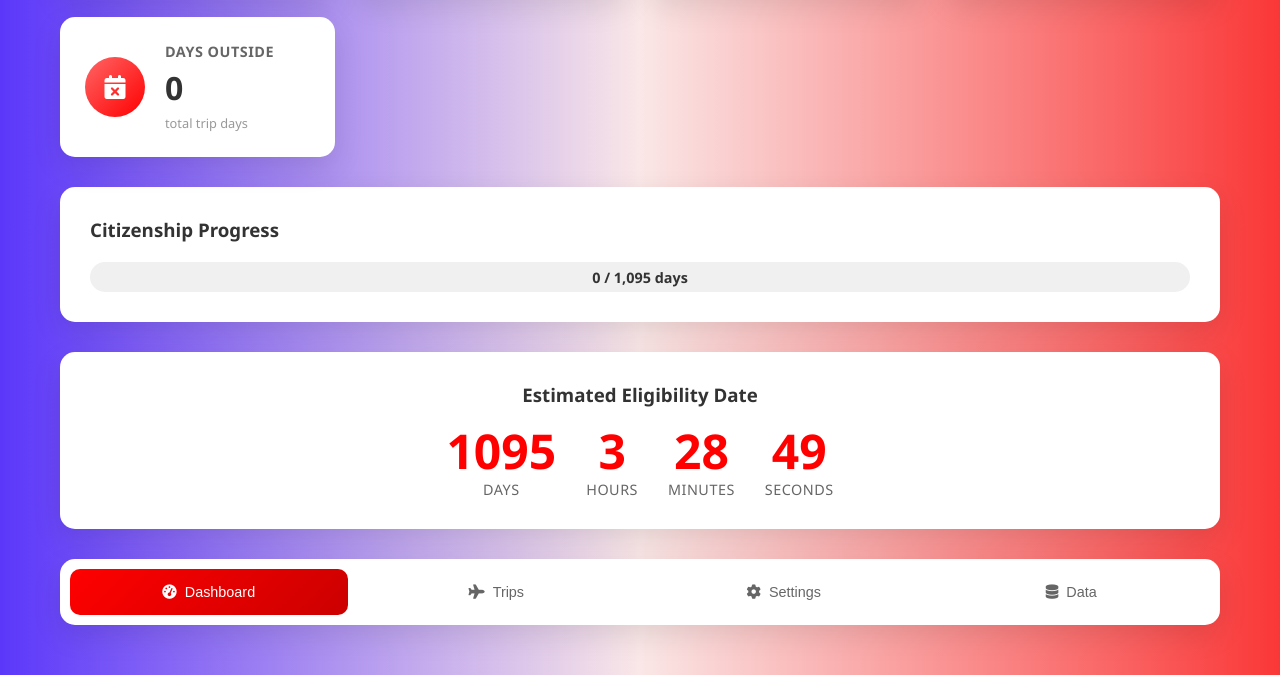
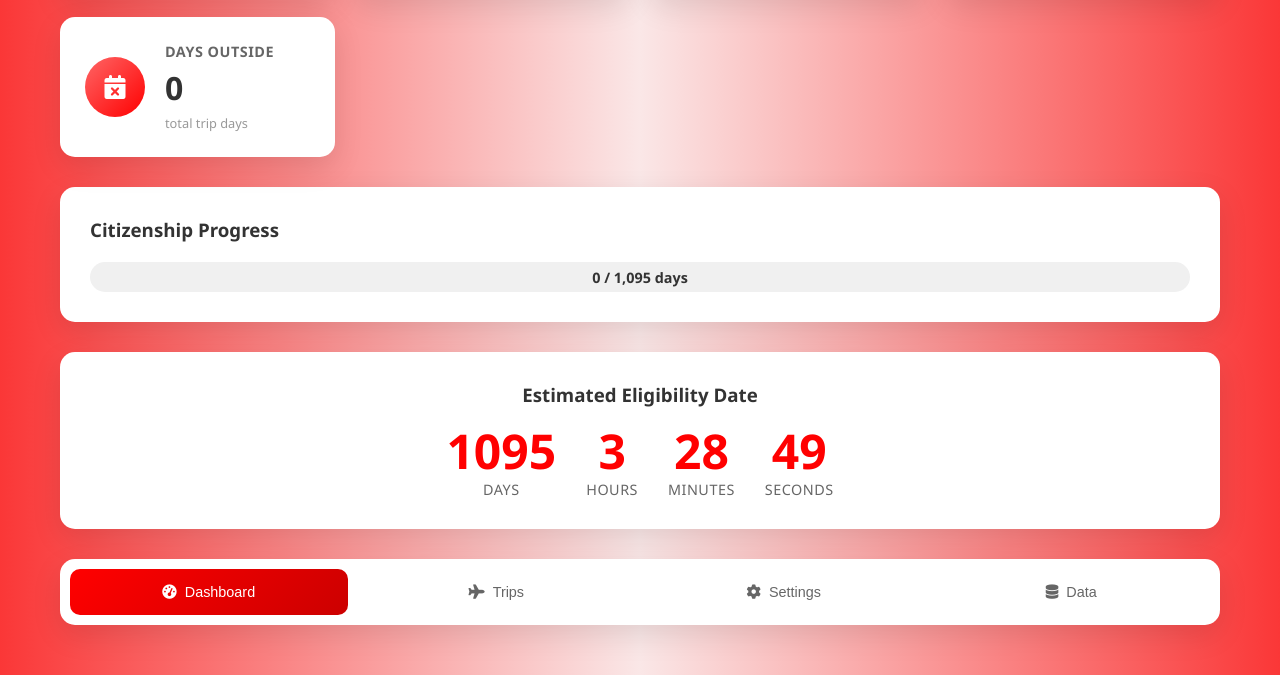
Before and after one commit to jab-creator/canadian-citizen-progression, a plain HTML site: page index.html in a window 1280 px wide. Shown: the part 282-957 px from the top of the page. Drawn offline with Linux system fonts and the light colour scheme.

Commit message:
Back to reddish

```diff
--- a/styles.css
+++ b/styles.css
@@ -8,7 +8,7 @@
 body {
     font-family: 'Segoe UI', Tahoma, Geneva, Verdana, sans-serif;
     /* Adjusted gradient proportions to make the middle white part thicker */
-    background: linear-gradient(90deg, #5b37fa 0%, #fae7e7 50%, #fa3737 100%);
+    background: linear-gradient(90deg, #fa3737 0%, #fae7e7 50%, #fa3737 100%);
     min-height: 100vh;
     color: #333;
 }
```
